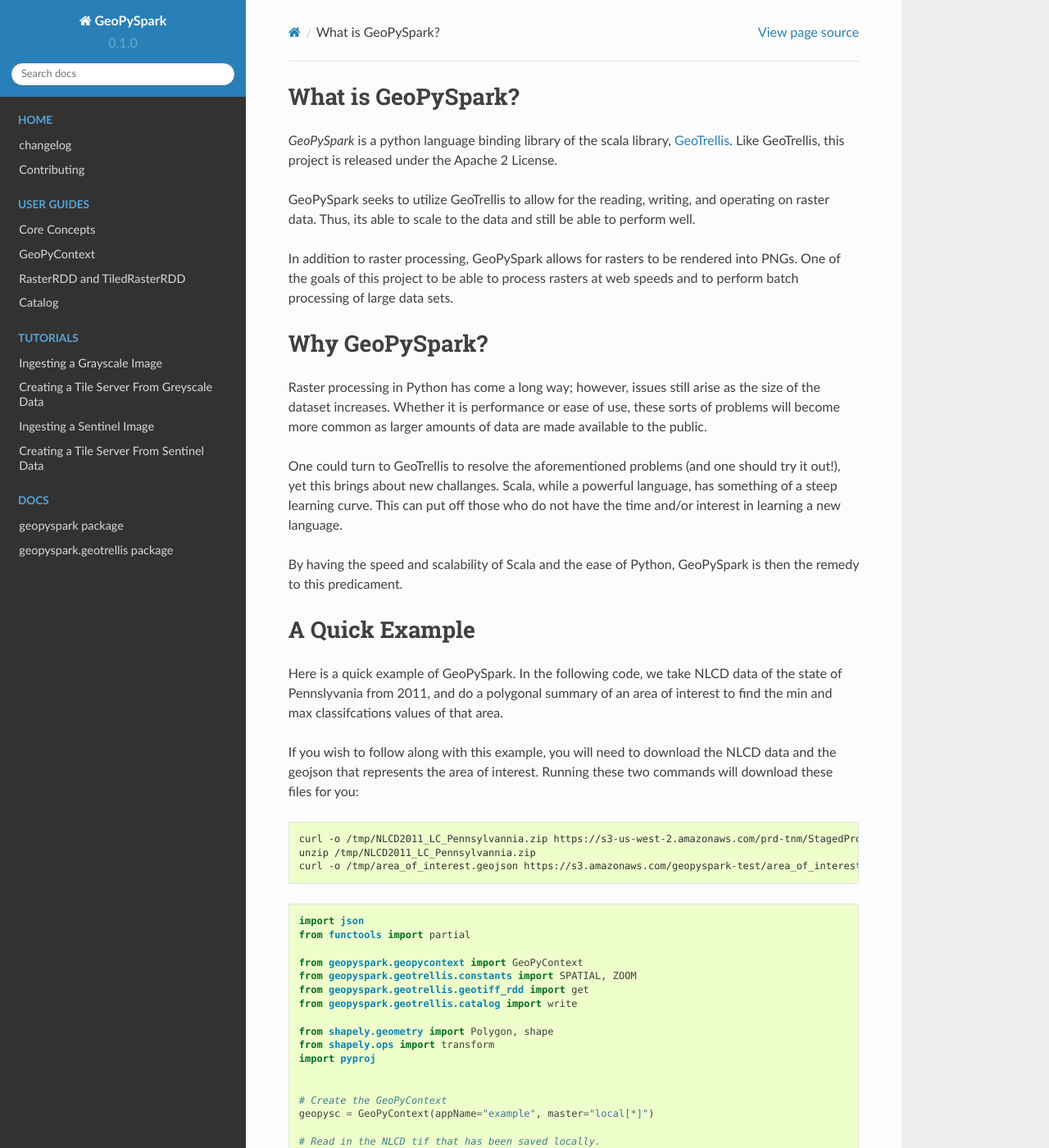
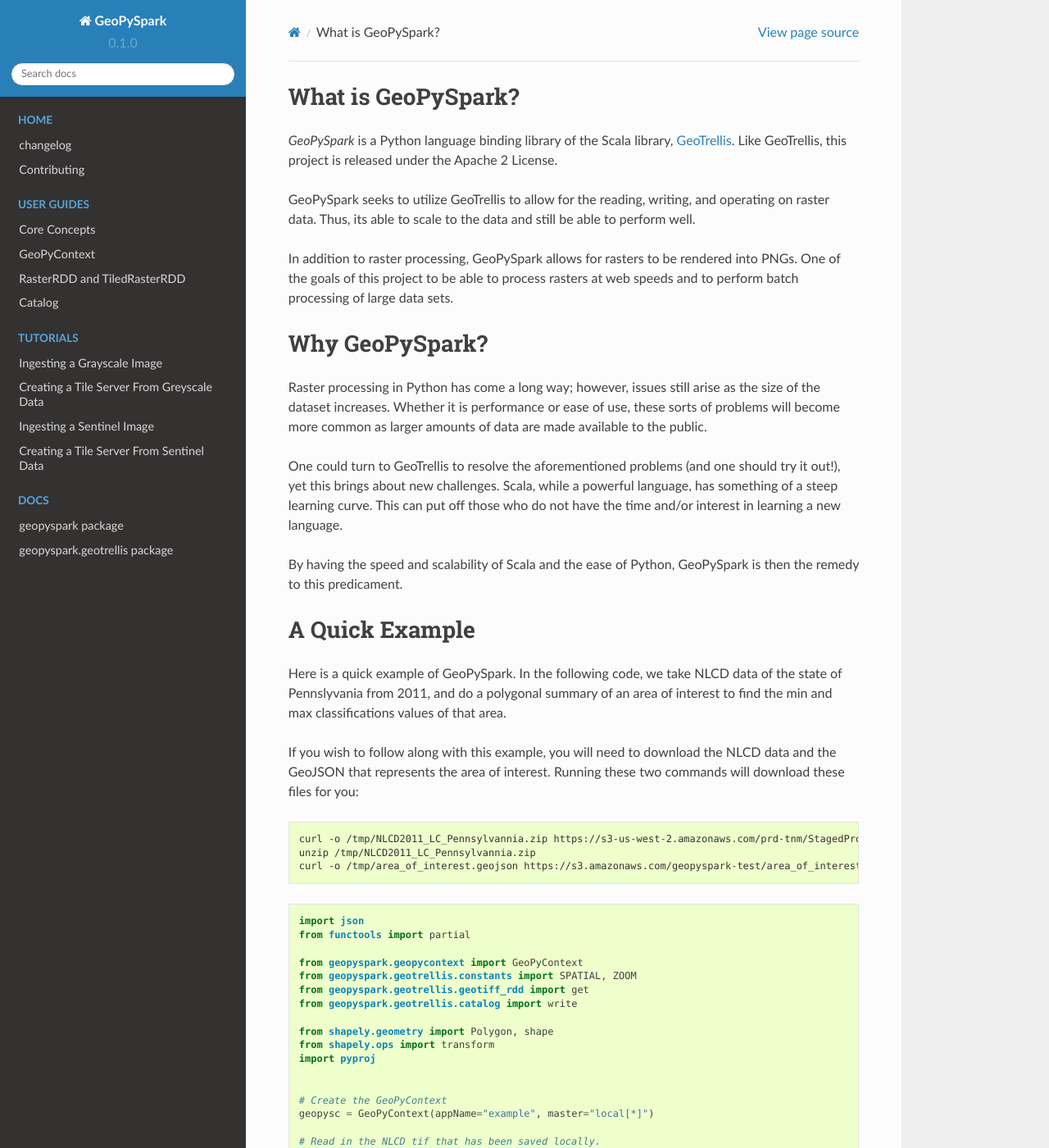
Before and after one commit to locationtech-labs/geopyspark, a Sphinx documentation site: the page built from docs/index.rst, in a window 1280 px wide and 1400 px high. Shown: the whole window at 82% size. Built offline with Sphinx 7.4.7 and the Read the Docs theme 2.0.0, drawn with Linux system fonts in a browser that asks for light colours; some of the changed text lies outside the part shown.

Commit message:
spelling

```diff
--- a/docs/index.rst
+++ b/docs/index.rst
@@ -1,7 +1,7 @@
 What is GeoPySpark?
 --------------------
 
-*GeoPySpark* is a python language binding library of the scala library,
+*GeoPySpark* is a Python language binding library of the Scala library,
 `GeoTrellis <https://github.com/locationtech/geotrellis>`_. Like GeoTrellis,
 this project is released under the Apache 2 License.
 
@@ -22,7 +22,7 @@
 made available to the public.
 
 One could turn to GeoTrellis to resolve the aforementioned problems (and one
-should try it out!), yet this brings about new challanges. Scala, while a
+should try it out!), yet this brings about new challenges. Scala, while a
 powerful language, has something of a steep learning curve. This can put off
 those who do not have the time and/or interest in learning a new language.
 
@@ -34,10 +34,10 @@
 
 Here is a quick example of GeoPySpark. In the following code, we take NLCD data
 of the state of Pennslyvania from 2011, and do a polygonal summary of an area
-of interest to find the min and max classifcations values of that area.
+of interest to find the min and max classifications values of that area.
 
 If you wish to follow along with this example, you will need to download the
-NLCD data and the geojson that represents the area of interest. Running these
+NLCD data and the GeoJSON that represents the area of interest. Running these
 two commands will download these files for you:
 
 .. code:: console
```
Also changed, not shown: other parts of docs/index.rst (+2 -2 lines).
